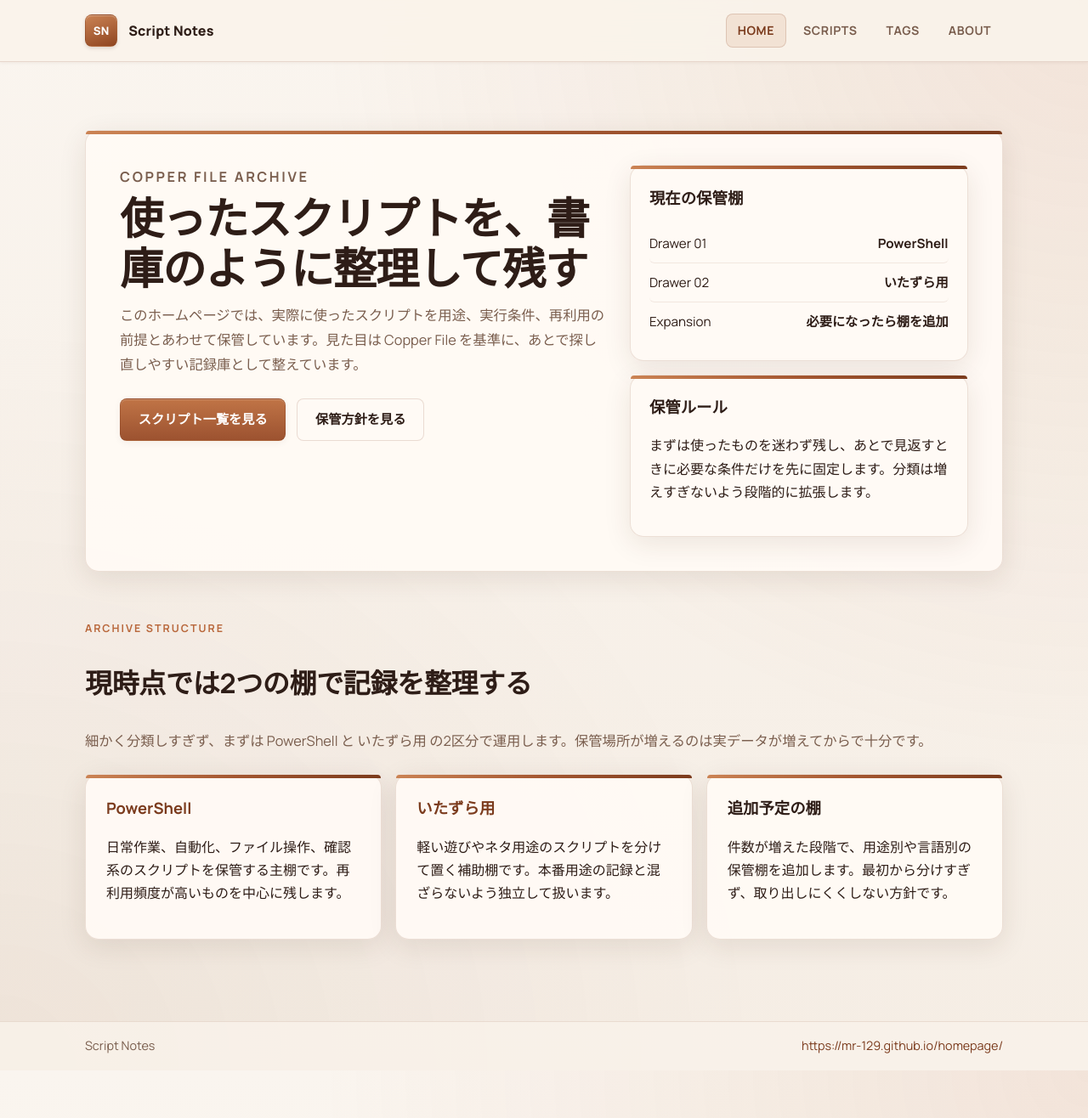
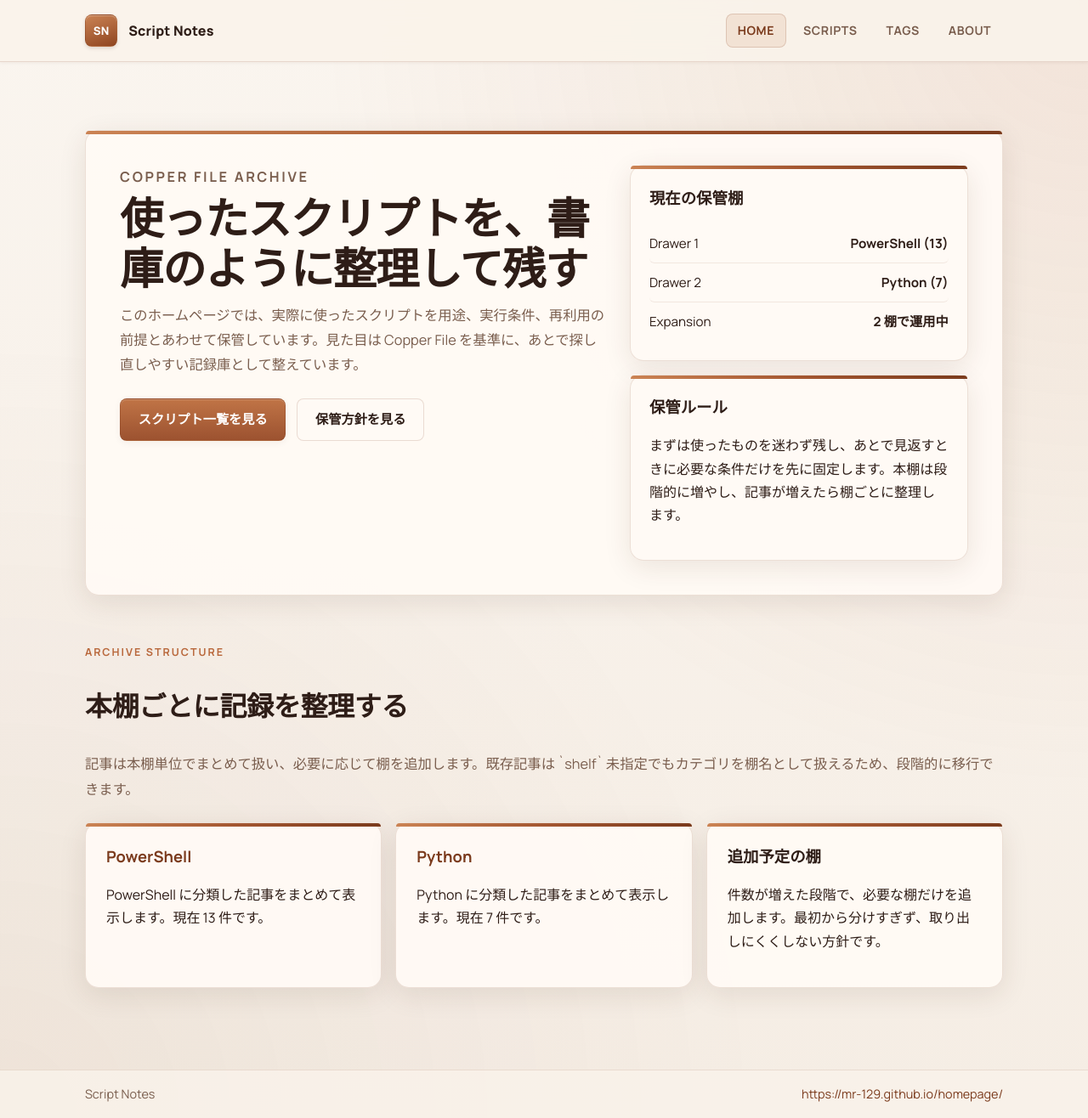
Before and after one commit to Mr-129/homepage, a Jekyll site: the page built from index.md, in a window 1280 px wide and 1316 px high. Shown: the whole window at 85% size. Built offline with Jekyll 4.4.1, drawn with Linux system fonts in a browser that asks for light colours.

Commit message:
upd : scirptsフォルダにサブフォルダ作成可能に変更　＋　棚ごとに分類可能に変更

```diff
--- a/_config.yml
+++ b/_config.yml
@@ -12,7 +12,7 @@ theme_stylesheet: /assets/css/themes/copper-file.css
 collections:
   scripts:
     output: true
-    permalink: /scripts/:name/
+    permalink: /scripts/:path/
 
 defaults:
   - scope:
--- a/index.md
+++ b/index.md
@@ -3,6 +3,15 @@ title: Home
 description: 使用したスクリプトを整理して残すためのJekyllベースの個人サイト
 layout: default
 ---
+{% assign visible_scripts = site.scripts | where_exp: 'item', 'item.published == true' %}
+{% assign all_shelves = "" | split: "" %}
+{% for script in visible_scripts %}
+  {% assign script_shelf = script.shelf | default: script.category | default: '未分類' %}
+  {% unless all_shelves contains script_shelf %}
+    {% assign all_shelves = all_shelves | push: script_shelf %}
+  {% endunless %}
+{% endfor %}
+{% assign all_shelves = all_shelves | sort %}
 <section class="hero shell">
   <div class="hero-panel">
     <div class="hero-copy">
@@ -17,13 +26,21 @@ layout: default
     <div class="hero-side">
       <div class="info-card">
         <h2>現在の保管棚</h2>
-        <a class="metric metric-link" href="{{ '/scripts/?tag=powershell' | relative_url }}"><span>Drawer 01</span><strong>PowerShell</strong></a>
-        <a class="metric metric-link" href="{{ '/scripts/?tag=いたずら用' | relative_url }}"><span>Drawer 02</span><strong>いたずら用</strong></a>
-        <div class="metric"><span>Expansion</span><strong>必要になったら棚を追加</strong></div>
+        {% for shelf in all_shelves %}
+          {% assign shelf_count = 0 %}
+          {% for s in visible_scripts %}
+            {% assign script_shelf = s.shelf | default: s.category | default: '未分類' %}
+            {% if script_shelf == shelf %}
+              {% assign shelf_count = shelf_count | plus: 1 %}
+            {% endif %}
+          {% endfor %}
+        <a class="metric metric-link" href="{{ '/scripts/' | relative_url }}?shelf={{ shelf | url_encode }}"><span>Drawer {{ forloop.index }}</span><strong>{{ shelf }} ({{ shelf_count }})</strong></a>
+        {% endfor %}
+        <div class="metric"><span>Expansion</span><strong>{{ all_shelves.size }} 棚で運用中</strong></div>
       </div>
       <div class="info-card">
         <h2>保管ルール</h2>
-        <p>まずは使ったものを迷わず残し、あとで見返すときに必要な条件だけを先に固定します。分類は増えすぎないよう段階的に拡張します。</p>
+        <p>まずは使ったものを迷わず残し、あとで見返すときに必要な条件だけを先に固定します。本棚は段階的に増やし、記事が増えたら棚ごとに整理します。</p>
       </div>
     </div>
   </div>
@@ -32,21 +49,26 @@ layout: default
 <section class="shell page-section">
   <header class="section-header">
     <p class="eyebrow">Archive Structure</p>
-    <h2>現時点では2つの棚で記録を整理する</h2>
-    <p class="section-lead">細かく分類しすぎず、まずは PowerShell と いたずら用 の2区分で運用します。保管場所が増えるのは実データが増えてからで十分です。</p>
+    <h2>本棚ごとに記録を整理する</h2>
+    <p class="section-lead">記事は本棚単位でまとめて扱い、必要に応じて棚を追加します。既存記事は `shelf` 未指定でもカテゴリを棚名として扱えるため、段階的に移行できます。</p>
   </header>
   <div class="section-grid">
-    <a class="content-card content-card-link" href="{{ '/scripts/?tag=powershell' | relative_url }}">
-      <h2>PowerShell</h2>
-      <p>日常作業、自動化、ファイル操作、確認系のスクリプトを保管する主棚です。再利用頻度が高いものを中心に残します。</p>
+    {% for shelf in all_shelves %}
+      {% assign shelf_count = 0 %}
+      {% for s in visible_scripts %}
+        {% assign script_shelf = s.shelf | default: s.category | default: '未分類' %}
+        {% if script_shelf == shelf %}
+          {% assign shelf_count = shelf_count | plus: 1 %}
+        {% endif %}
+      {% endfor %}
+    <a class="content-card content-card-link" href="{{ '/scripts/' | relative_url }}?shelf={{ shelf | url_encode }}">
+      <h2>{{ shelf }}</h2>
+      <p>{{ shelf }} に分類した記事をまとめて表示します。現在 {{ shelf_count }} 件です。</p>
     </a>
-    <a class="content-card content-card-link" href="{{ '/scripts/?tag=いたずら用' | relative_url }}">
-      <h2>いたずら用</h2>
-      <p>軽い遊びやネタ用途のスクリプトを分けて置く補助棚です。本番用途の記録と混ざらないよう独立して扱います。</p>
-    </a>
+    {% endfor %}
     <article class="content-card">
       <h2>追加予定の棚</h2>
-      <p>件数が増えた段階で、用途別や言語別の保管棚を追加します。最初から分けすぎず、取り出しにくくしない方針です。</p>
+      <p>件数が増えた段階で、必要な棚だけを追加します。最初から分けすぎず、取り出しにくくしない方針です。</p>
     </article>
   </div>
 </section>
```
Also changed, not shown: _layouts/script.html (+7 -0 lines), docs/rag-ai-phase1-detailed-design.md (added, +277 -0 lines), docs/rag-ai-platform-plan.md (+1 -0 lines), docs/script-folder-organization.md (added, +75 -0 lines), scripts.md (+56 -12 lines), templates/script-template.md (+15 -0 lines).
